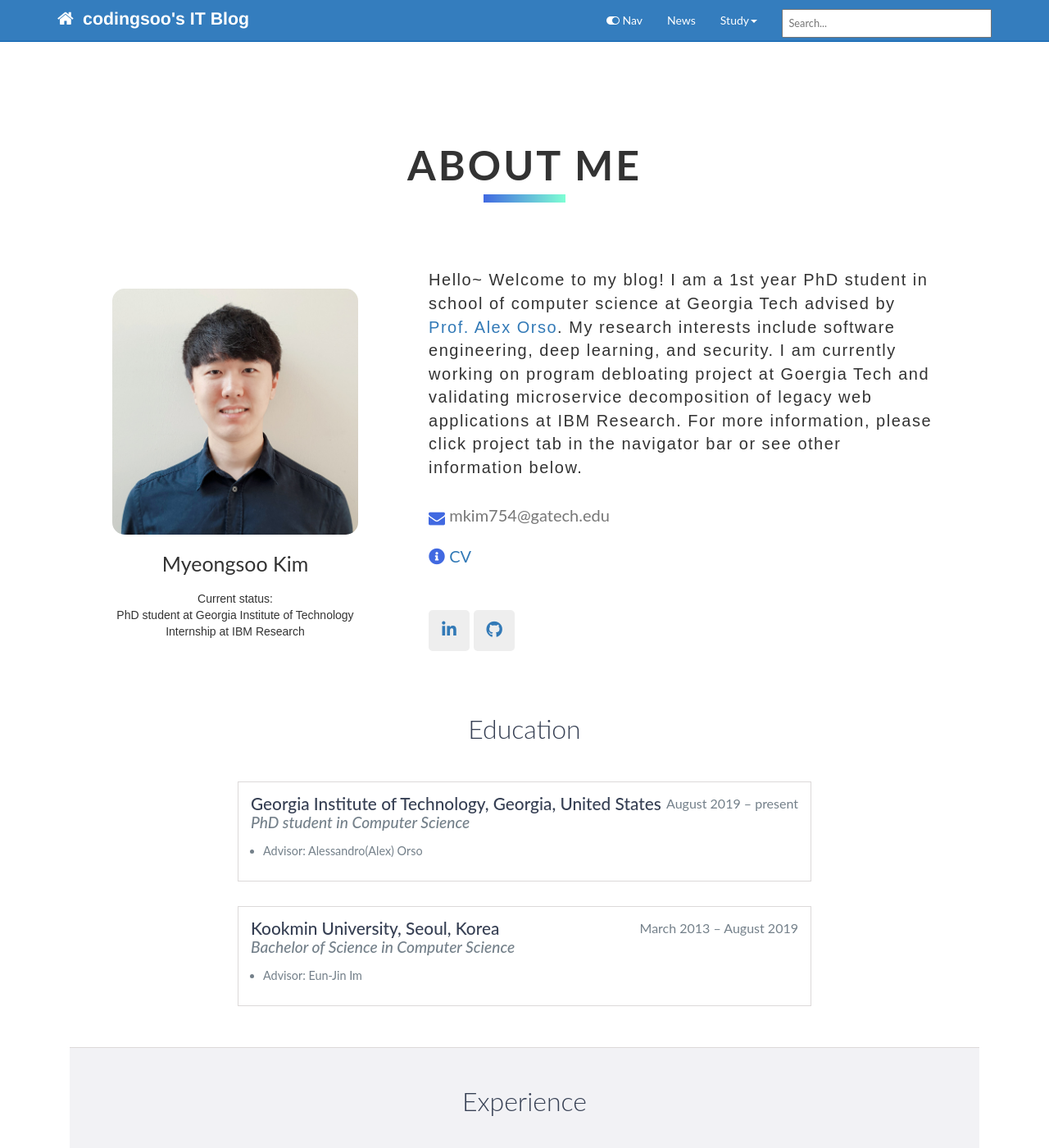
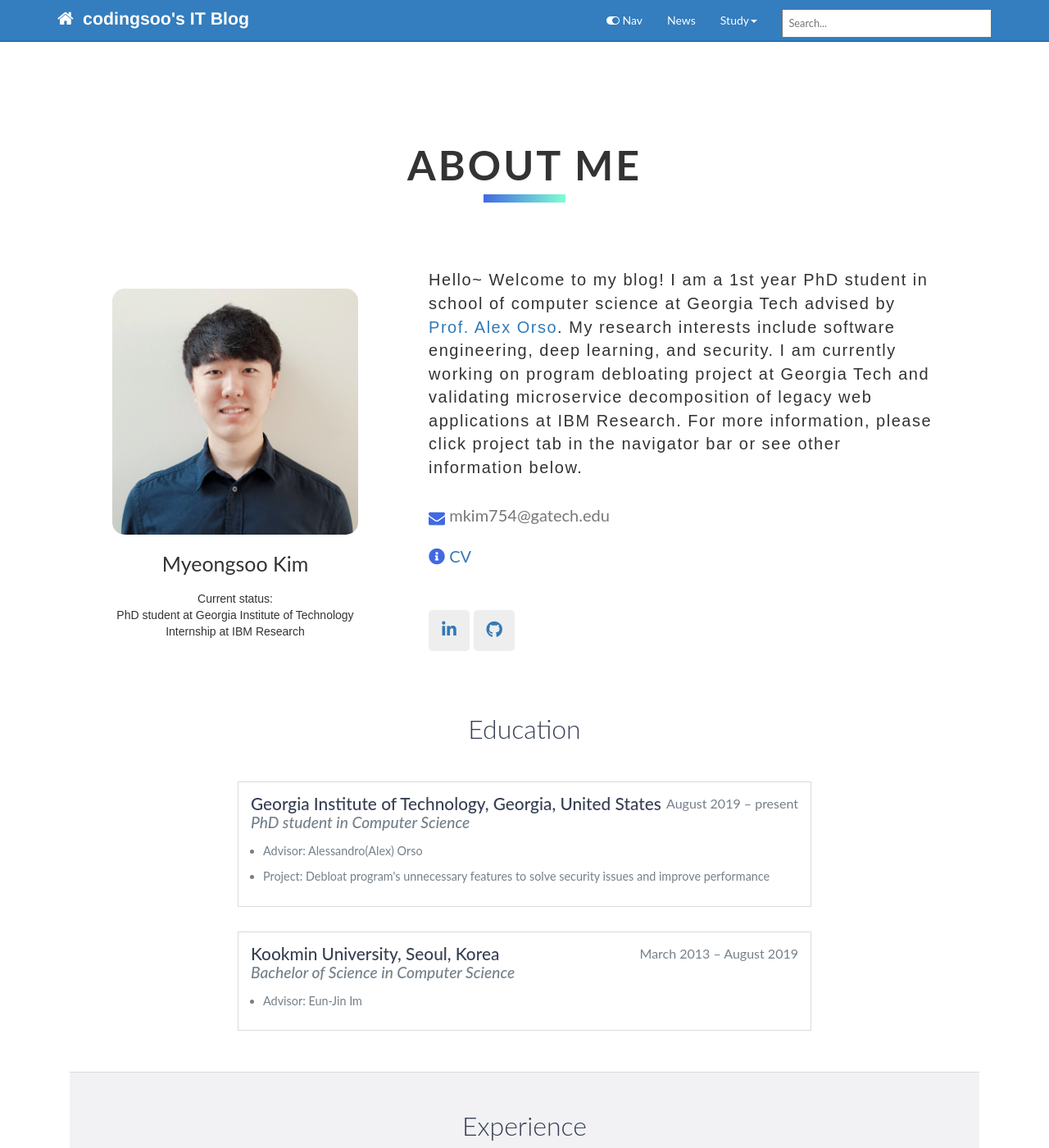
Before and after one commit to codingsoo/codingsoo.github.io1, a Jekyll site: the page built from index.html, in a window 1280 px wide and 1400 px high. Shown: the whole window at 82% size. Built offline with Jekyll 4.4.1, drawn with Linux system fonts in a browser that asks for light colours; nearby versions of some CDN libraries; comment, search, counter and statistics services are not loaded.

Commit message:
move research to education section

```diff
--- a/index.html
+++ b/index.html
@@ -39,7 +39,7 @@ hide_editme: true
                     <div class="intro">
                         Hello~ Welcome to my blog! I am a 1st year PhD student in school of computer science at Georgia Tech advised by <a href="https://www.cc.gatech.edu/home/orso/" target="_blank">Prof. Alex Orso</a>.
                         My research interests include software engineering, deep learning, and security.
-                        I am currently working on program debloating project at Goergia Tech and validating microservice decomposition of legacy web applications at IBM Research.
+                        I am currently working on program debloating project at Georgia Tech and validating microservice decomposition of legacy web applications at IBM Research.
                         For more information, please click project tab in the navigator bar or see other information below.
                     </div>
                     <ul style="list-style-type: none;">
@@ -72,6 +72,7 @@ hide_editme: true
                         <h4>PhD student in Computer Science</h4>
                         <ul>
                             <li>Advisor: Alessandro(Alex) Orso</li>
+                            <li>Project: Debloat program's unnecessary features to solve security issues and improve performance</li>
                         </ul>
                     </div>
 
```
